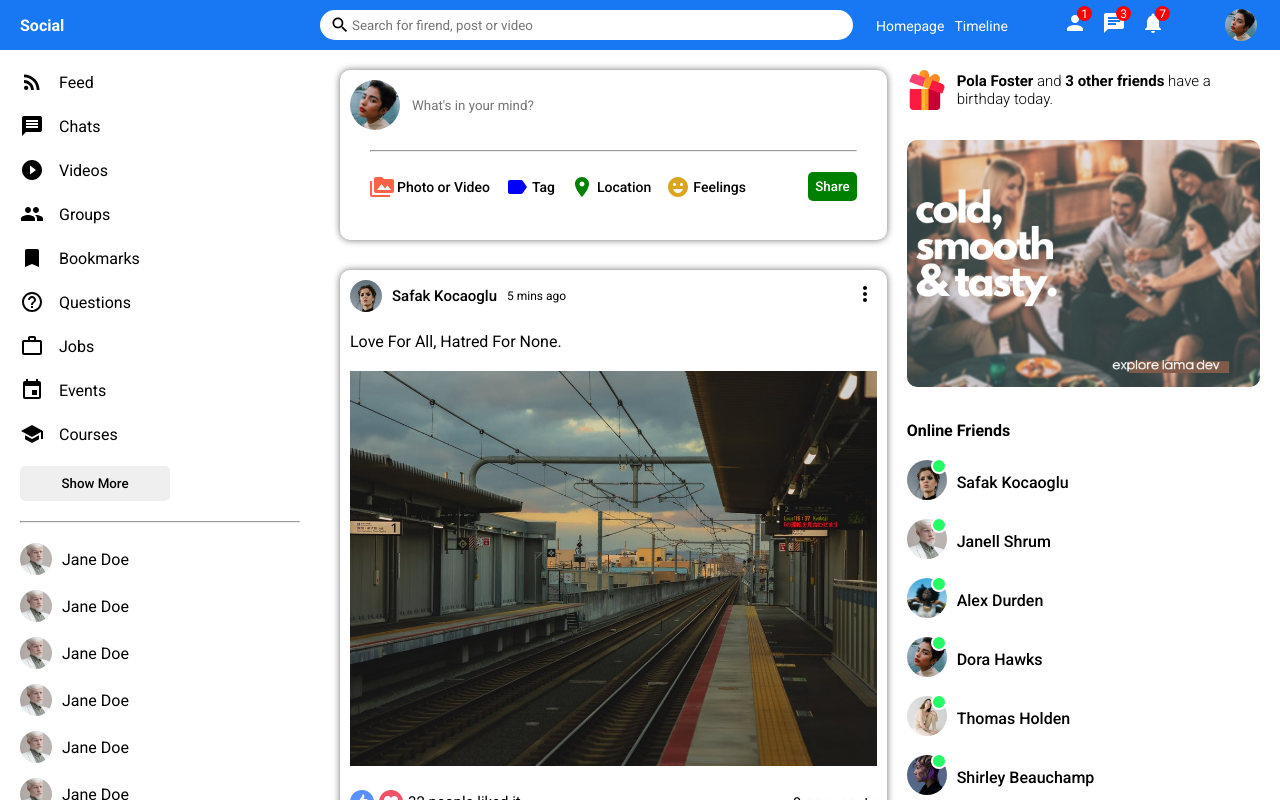
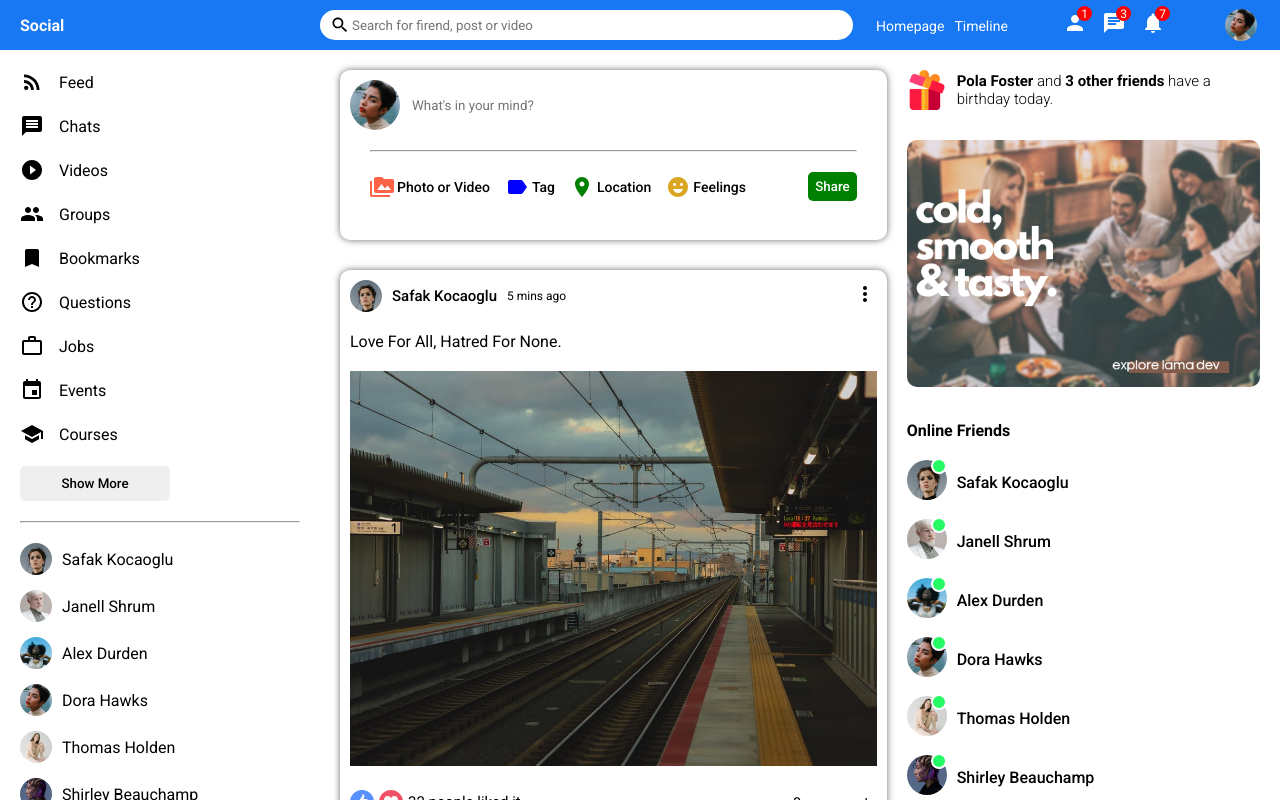
Before and after one commit to dev-revelations/social-app-react-ui, a React (Create React App) app: page / in a window 1280 px wide. Shown: the top 800 px of the page. Built offline with nearby package versions, Linux system fonts and the light colour scheme.

Commit message:
Implementing CloseFriend component

```diff
--- /dev/null
+++ b/src/components/close-friend/CloseFriend.jsx
@@ -0,0 +1,12 @@
+import React from "react";
+import "./close-friend.css";
+
+export default function CloseFriend({ friend }) {
+
+    return (
+        <li className="sidebarFriend">
+            <img src={friend.profilePicture} alt="Friend Image" className="sidebarFriendImage" />
+            <span className="sidebarFirendName">{friend.username}</span>
+        </li>
+    );
+}
--- /dev/null
+++ b/src/components/close-friend/close-friend.css
@@ -0,0 +1,13 @@
+.sidebarFriend {
+    display      : flex;
+    align-items  : center;
+    margin-bottom: 15px;
+}
+
+.sidebarFriendImage {
+    width        : 32px;
+    height       : 32px;
+    border-radius: 50%;
+    object-fit   : cover;
+    margin-right : 10px;
+}
--- a/src/components/sidebar/Sidebar.jsx
+++ b/src/components/sidebar/Sidebar.jsx
@@ -1,6 +1,8 @@
 import React from 'react';
 import "./sidebar.css";
 import { RssFeed, Message, PlayCircleFilled, Group, Bookmark, HelpOutline, WorkOutline, Event, School } from "@material-ui/icons"
+import { Users } from "../../dummyData";
+import CloseFriend from "../close-friend/CloseFriend";
 
 export default function Sidebar() {
     return (
@@ -47,38 +49,11 @@ export default function Sidebar() {
                 <button className="sidebarButton">Show More</button>
                 <hr className="sidebarHr" />
                 <ul className="sidebarFriendList">
-                    <li className="sidebarFriend">
-                        <img src="/assets/person/2.jpeg" alt="Friend Image" className="sidebarFriendImage" />
-                        <span className="sidebarFirendName">Jane Doe</span>
-                    </li>
-                    <li className="sidebarFriend">
-                        <img src="/assets/person/2.jpeg" alt="Friend Image" className="sidebarFriendImage" />
-                        <span className="sidebarFirendName">Jane Doe</span>
-                    </li>
-                    <li className="sidebarFriend">
-                        <img src="/assets/person/2.jpeg" alt="Friend Image" className="sidebarFriendImage" />
-                        <span className="sidebarFirendName">Jane Doe</span>
-                    </li>
-                    <li className="sidebarFriend">
-                        <img src="/assets/person/2.jpeg" alt="Friend Image" className="sidebarFriendImage" />
-                        <span className="sidebarFirendName">Jane Doe</span>
-                    </li>
-                    <li className="sidebarFriend">
-                        <img src="/assets/person/2.jpeg" alt="Friend Image" className="sidebarFriendImage" />
-                        <span className="sidebarFirendName">Jane Doe</span>
-                    </li>
-                    <li className="sidebarFriend">
-                        <img src="/assets/person/2.jpeg" alt="Friend Image" className="sidebarFriendImage" />
-                        <span className="sidebarFirendName">Jane Doe</span>
-                    </li>
-                    <li className="sidebarFriend">
-                        <img src="/assets/person/2.jpeg" alt="Friend Image" className="sidebarFriendImage" />
-                        <span className="sidebarFirendName">Jane Doe</span>
-                    </li>
-                    <li className="sidebarFriend">
-                        <img src="/assets/person/2.jpeg" alt="Friend Image" className="sidebarFriendImage" />
-                        <span className="sidebarFirendName">Jane Doe</span>
-                    </li>
+                    {
+                        Users.map((u) => (
+                            <CloseFriend friend={u} />
+                        ))
+                    }
                 </ul>
             </div>
         </div>
--- a/src/components/sidebar/sidebar.css
+++ b/src/components/sidebar/sidebar.css
@@ -56,17 +56,3 @@
     margin    : 0;
     list-style: none;
 }
-
-.sidebarFriend {
-    display      : flex;
-    align-items  : center;
-    margin-bottom: 15px;
-}
-
-.sidebarFriendImage {
-    width        : 32px;
-    height       : 32px;
-    border-radius: 50%;
-    object-fit   : cover;
-    margin-right : 10px;
-}
```
